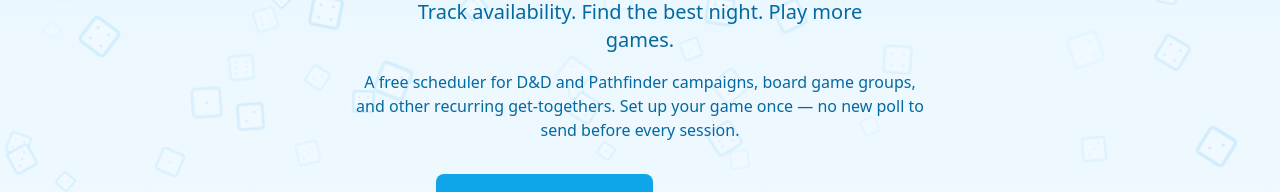
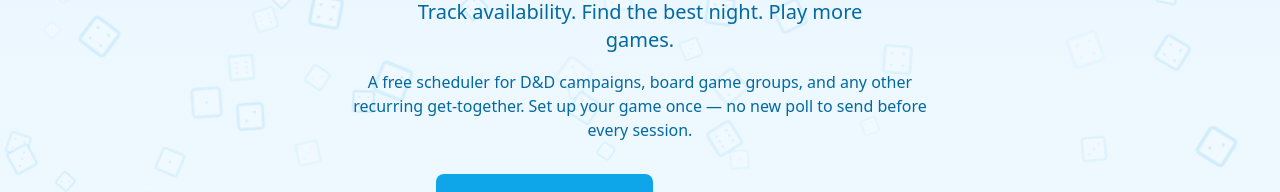
Before and after one commit to evilscheme/gamenightscheduler, a Next.js app: page / in a window 1280 px wide. Shown: the part 432-624 px from the top of the page. Built offline with nearby package versions, Linux system fonts and the light colour scheme; no server answers.

Commit message:
Drop Pathfinder from splash copy; keep D&D as the iconic example
The scheduler is for any recurring game (TTRPG, board game, card game),
so naming a second specific system over-specified the audience. Remove
the matching SEO keyword assertion from the landing-seo spec.

```diff
--- a/src/components/splash/SplashPage.tsx
+++ b/src/components/splash/SplashPage.tsx
@@ -45,9 +45,8 @@ function HeroSection() {
           Track availability. Find the best night. Play more games.
         </p>
         <p className="text-sm sm:text-base text-muted-foreground mb-8 max-w-xl mx-auto">
-          A free scheduler for D&amp;D and Pathfinder campaigns, board game groups, and other
-          recurring get-togethers. Set up your game once &mdash; no new poll to send before
-          every session.
+          A free scheduler for D&amp;D campaigns, board game groups, and any other recurring
+          get-together. Set up your game once &mdash; no new poll to send before every session.
         </p>
         <div className="flex flex-col sm:flex-row gap-3 justify-center">
           <Link href="/login">
```
Also changed, not shown: 1 other file (tests, documents, lock files or other folders).
